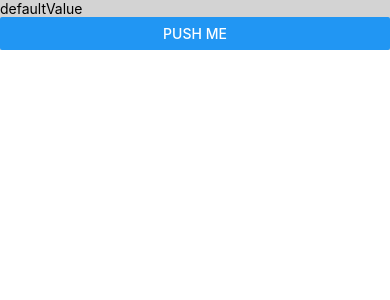
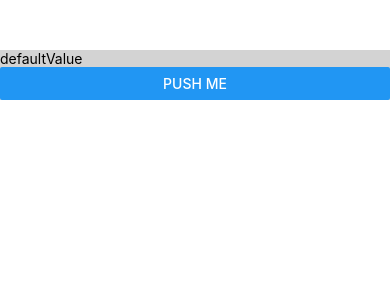
Before and after one commit to karimmakhloufi/react-navigation-stack, a React Native app: screen / in a window 390 px wide. Shown: the top 300 px of the page. Built offline with nearby package versions, Linux system fonts and the light colour scheme.

Commit message:
Display input content onpress

```diff
--- a/App.js
+++ b/App.js
@@ -12,10 +12,13 @@ import {
 export default function App() {
   const [inputValue, setInputValue] = useState("defaultValue");
   return (
-    <ScrollView>
+    <ScrollView style={{ paddingTop: 50 }}>
       <View style={{ backgroundColor: "lightgrey" }}>
-        <TextInput value={inputValue}></TextInput>
-        <Button title="Push me"></Button>
+        <TextInput
+          value={inputValue}
+          onChange={(e) => setInputValue(e.target.value)}
+        ></TextInput>
+        <Button title="Push me" onPress={() => alert(inputValue)}></Button>
       </View>
     </ScrollView>
   );
```
